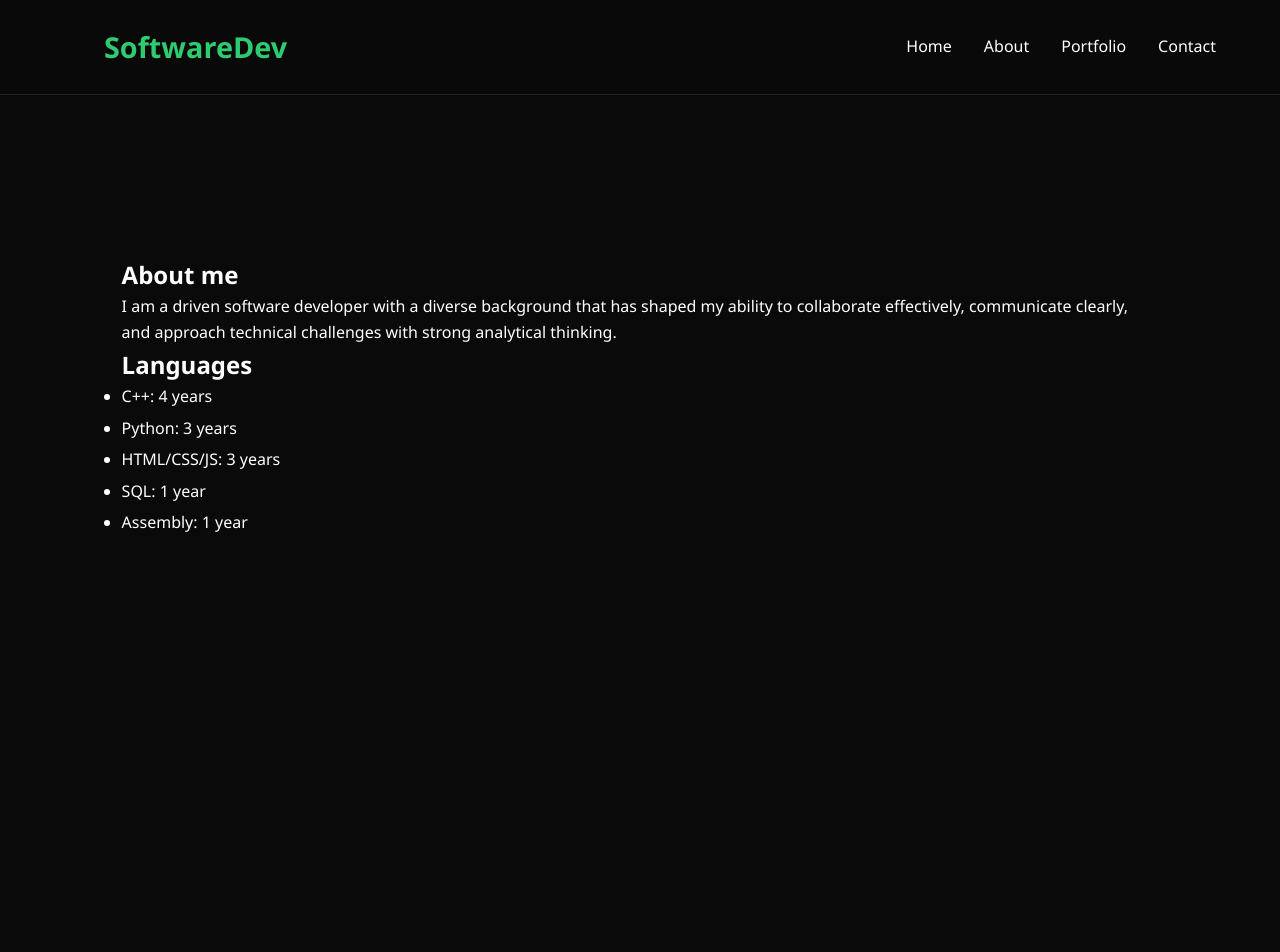
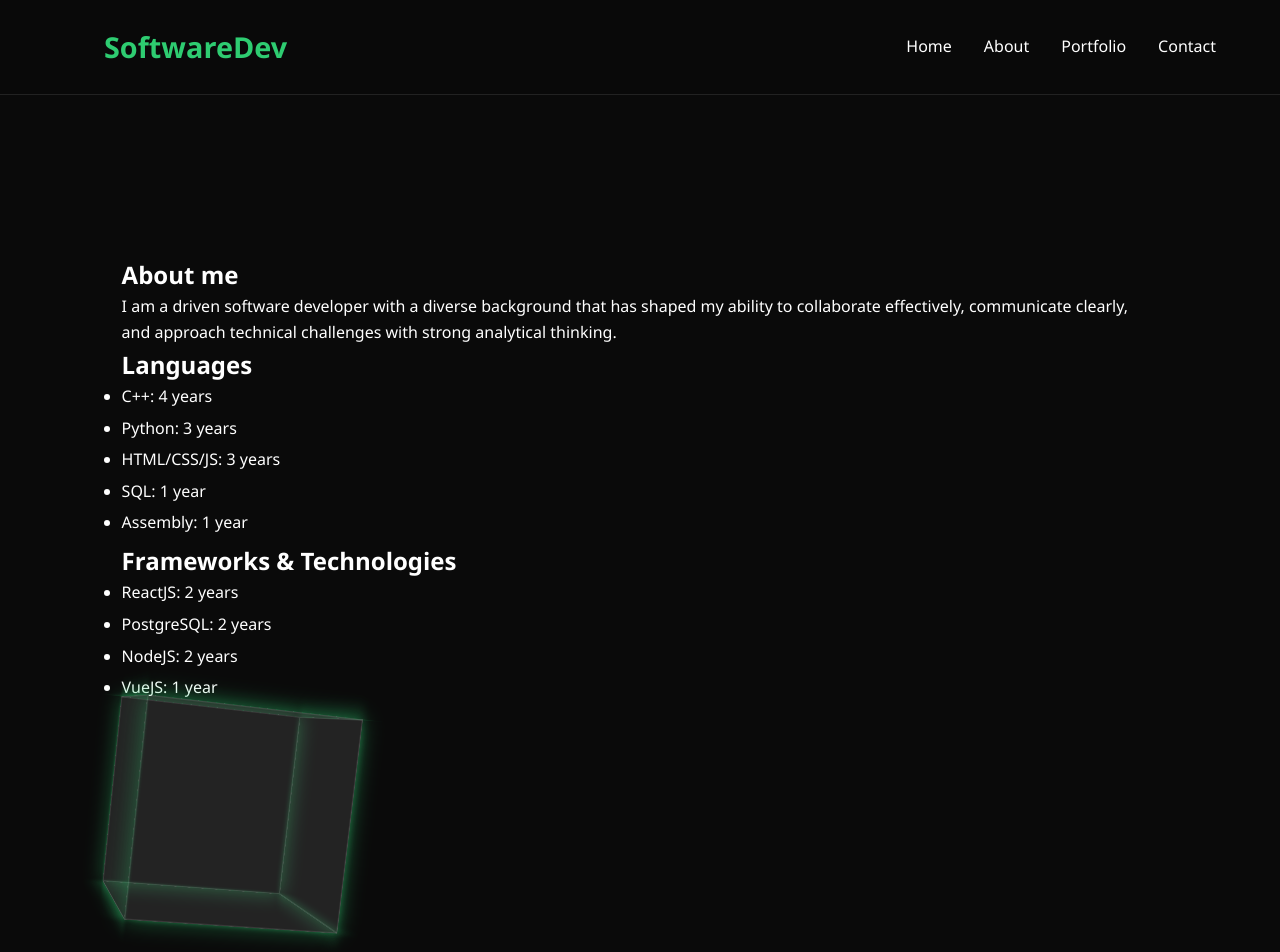
Before and after one commit to FortuneWhyte/portfolio-dev, a React app: page /about in a window 1280 px wide. Shown: the top 952 px of the page. Built offline with nearby package versions, Linux system fonts and the light colour scheme; the HTML template or start-up script is replaced by a standard one.

Commit message:
3D cube animation

```diff
--- a/src/css/style.css
+++ b/src/css/style.css
@@ -355,3 +355,71 @@ footer {
     border-radius: 5px;
     padding: 3px;
 }
+
+:root {
+    --cube-size: 200px;
+    --translate-z: 100px;
+}
+
+.stage-cube-cont {
+    width: var(--cube-size);
+    height: var(--cube-size);
+    perspective: 1000px;   /* THIS gives depth */
+    display: flex;
+    justify-content: center;
+    align-items: center;
+}
+
+.cubespinner {
+    animation: spincube 12s ease-in-out infinite;
+    transform-style: preserve-3d;
+    width: 100%;
+    height: 100%;
+    position: relative;
+}
+
+.cubespinner div {
+    position: absolute;
+    width: var(--cube-size);
+    height: var(--cube-size);
+    border: 1px solid rgba(255,255,255,0.1);
+    background: rgba(255,255,255,0.05);
+    display: flex;
+    justify-content: center;
+    align-items: center;
+    font-size: 90px;
+    box-shadow: 0 0 20px var(--accent-glow);
+}
+
+@media (max-width: 900px) {
+    .about-page .container {
+        flex-direction: column;
+        text-align: center;
+    }
+
+    .stage-cube-cont {
+        margin-top: 3rem;
+    }
+}
+
+@keyframes spincube {
+    from, to  { transform: rotateX(0deg) rotateY(0deg) rotateZ(0deg); }
+    16%       { transform: rotateY(-90deg); }
+    33%       { transform: rotateY(-90deg) rotateX(90deg); }
+    50%       { transform: rotateY(-180deg) rotateZ(90deg); }
+    66%       { transform: rotateY(-270deg) rotateX(90deg); }
+    83%       { transform: rotateX(90deg); }
+}
+
+.stage-cube-cont {
+    width: var(--cube-size);
+    height: var(--cube-size);
+    perspective: 1000px;
+}
+
+.face1 { transform: translateZ(var(--translate-z)); }
+.face2 { transform: rotateY(90deg) translateZ(var(--translate-z)); }
+.face3 { transform: rotateY(90deg) rotateX(90deg) translateZ(var(--translate-z)); }
+.face4 { transform: rotateY(180deg) rotateZ(90deg) translateZ(var(--translate-z)); }
+.face5 { transform: rotateY(-90deg) rotateZ(90deg) translateZ(var(--translate-z)); }
+.face6 { transform: rotateX(-90deg) translateZ(var(--translate-z)); }
--- a/src/pages/About.jsx
+++ b/src/pages/About.jsx
@@ -64,6 +64,48 @@ export default function About() {
                   </li>
                 </ul>
               </div>
+
+              <div>
+                <h2>Frameworks & Technologies</h2>
+                <ul>
+                  <li>
+                    <span>ReactJS: 2 years</span>
+                    <div className="progress-bar react-progress">
+                      <div className="progress" style={{ width: "100%" }}></div>
+                    </div>
+                  </li>
+                  <li>
+                    <span>PostgreSQL: 2 years</span>
+                    <div className="progress-bar postgre-progress">
+                      <div className="progress" style={{ width: "75%" }}></div>
+                    </div>
+                  </li>
+                  <li>
+                    <span>NodeJS: 2 years</span>
+                    <div className="progress-bar node-progress">
+                      <div className="progress" style={{ width: "100%" }}></div>
+                    </div>
+                  </li>
+                  <li>
+                    <span>VueJS: 1 year</span>
+                    <div className="progress-bar vue-progress">
+                      <div className="progress" style={{ width: "50%" }}></div>
+                    </div>
+                  </li>
+                </ul>
+              </div>
+
+              <div className="stage-cube-cont">
+                <div className="cubespinner">
+                  <div className="face1"><i className="fab fa-amazon"></i></div>
+                  <div className="face2"><i className="fab fa-html5"></i></div>
+                  <div className="face3"><i className="fab fa-css3-alt"></i></div>
+                  <div className="face4"><i className="fab fa-react"></i></div>
+                  <div className="face5"><i className="fab fa-python"></i></div>
+                  <div className="face6"><i className="fab fa-java"></i></div>
+                </div>
+              </div>
+
             </div>
           </div>
         </div>
```
